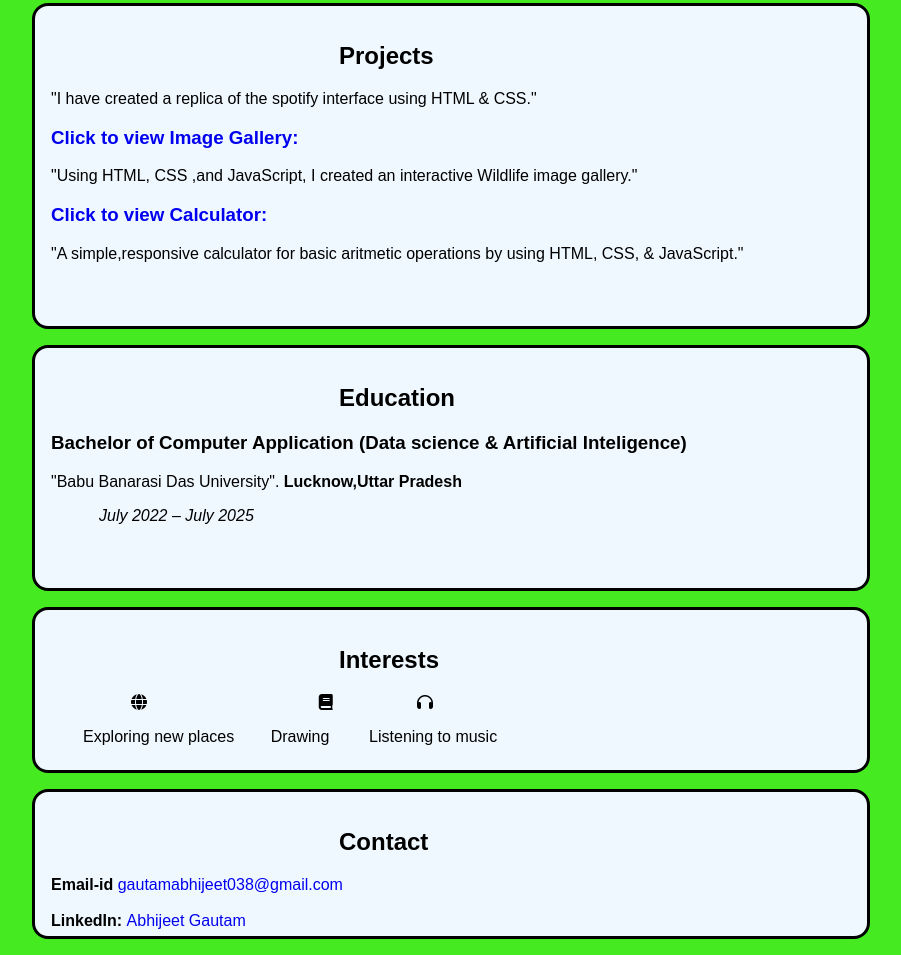
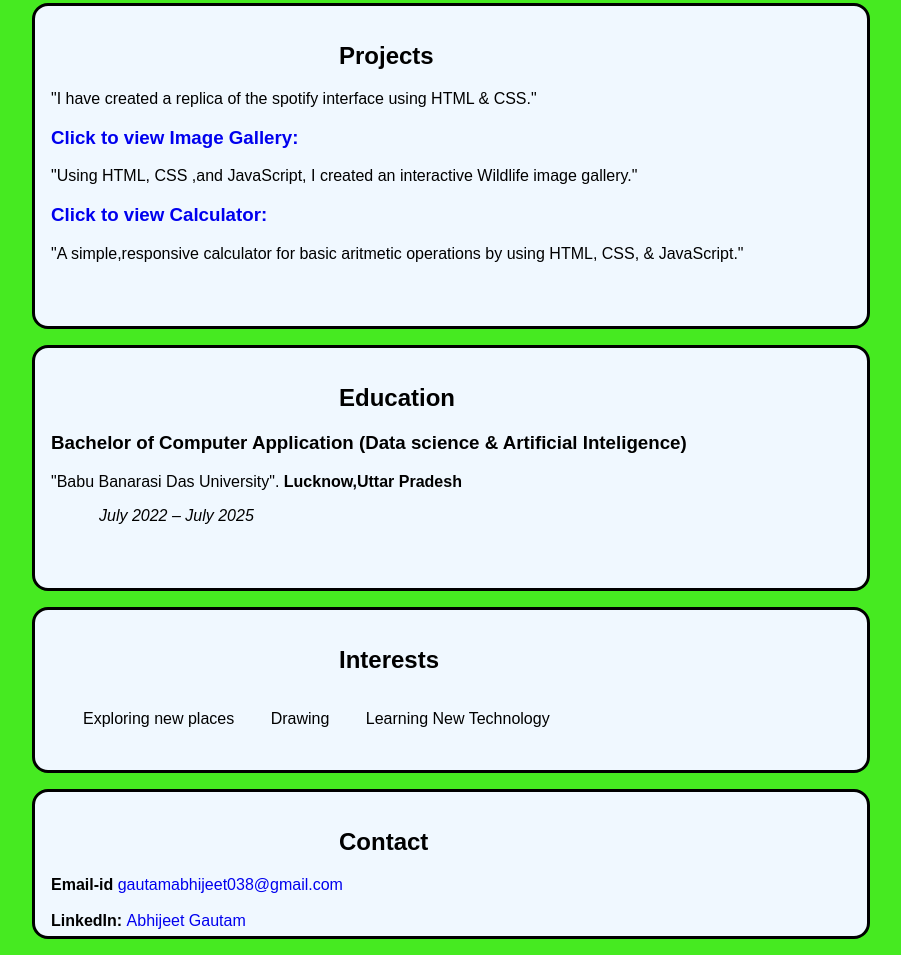
Before and after one commit to Abhijeet038/Code_Alpha_Portfolio, a plain HTML site: page index.html in a window 1280 px wide. Shown: the part 828-1783 px from the top of the page, without its empty margins (189-1090 px from the left). Drawn offline with Linux system fonts and the light colour scheme.

Commit message:
Update index.html

```diff
--- a/index.html
+++ b/index.html
@@ -70,16 +70,16 @@
     <div id="interests">
         <h2>Interests</h2>
        <div class="interest-item">
-        <i class="fas fa-globe"></i>
+
         <p>Exploring new places</p>
        </div>
        <div class="interest-item">
-        <i class="fas fa-book"></i>
+
         <p>Drawing</p>
        </div>
        <div class="interest-item">
-        <i class="fas fa-headphones"></i>
-            <p>Listening to music</p>
+
+            <p>Learning New Technology</p>
        </div>
 
     </div>
```
